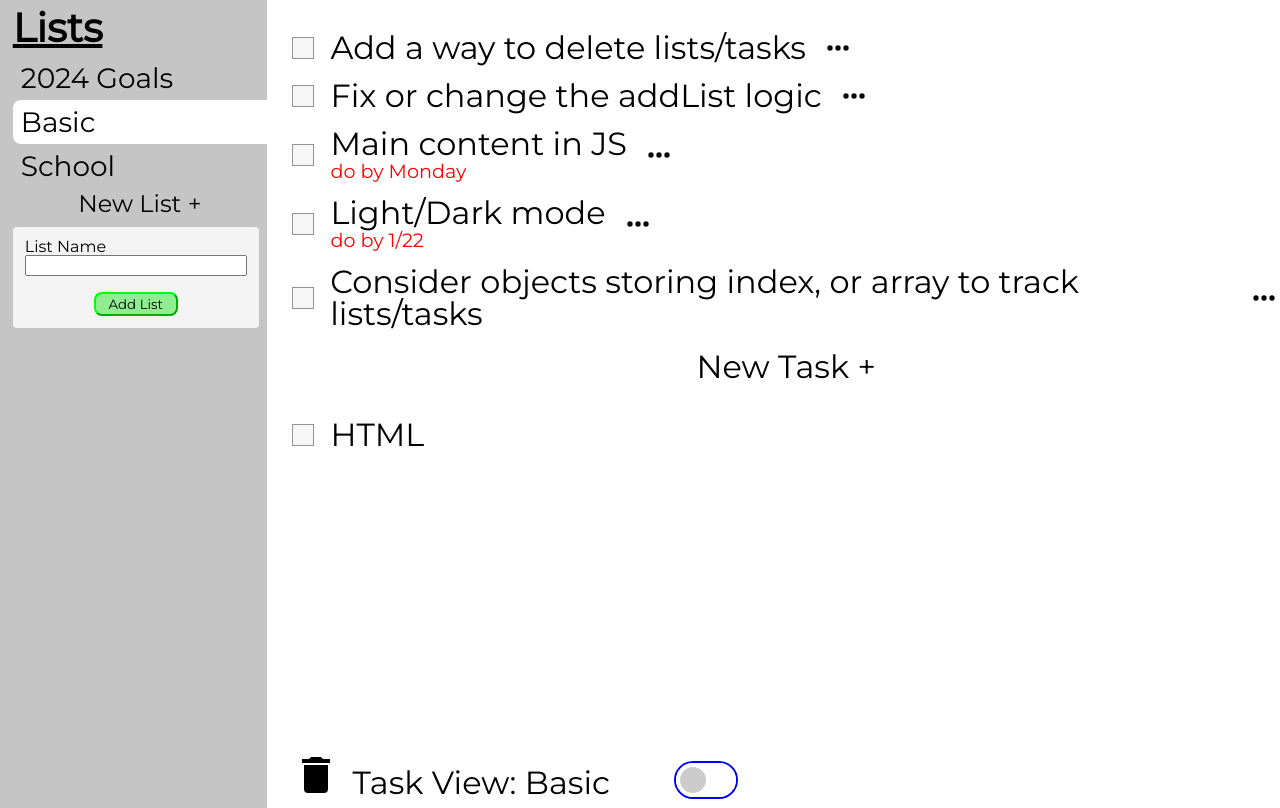
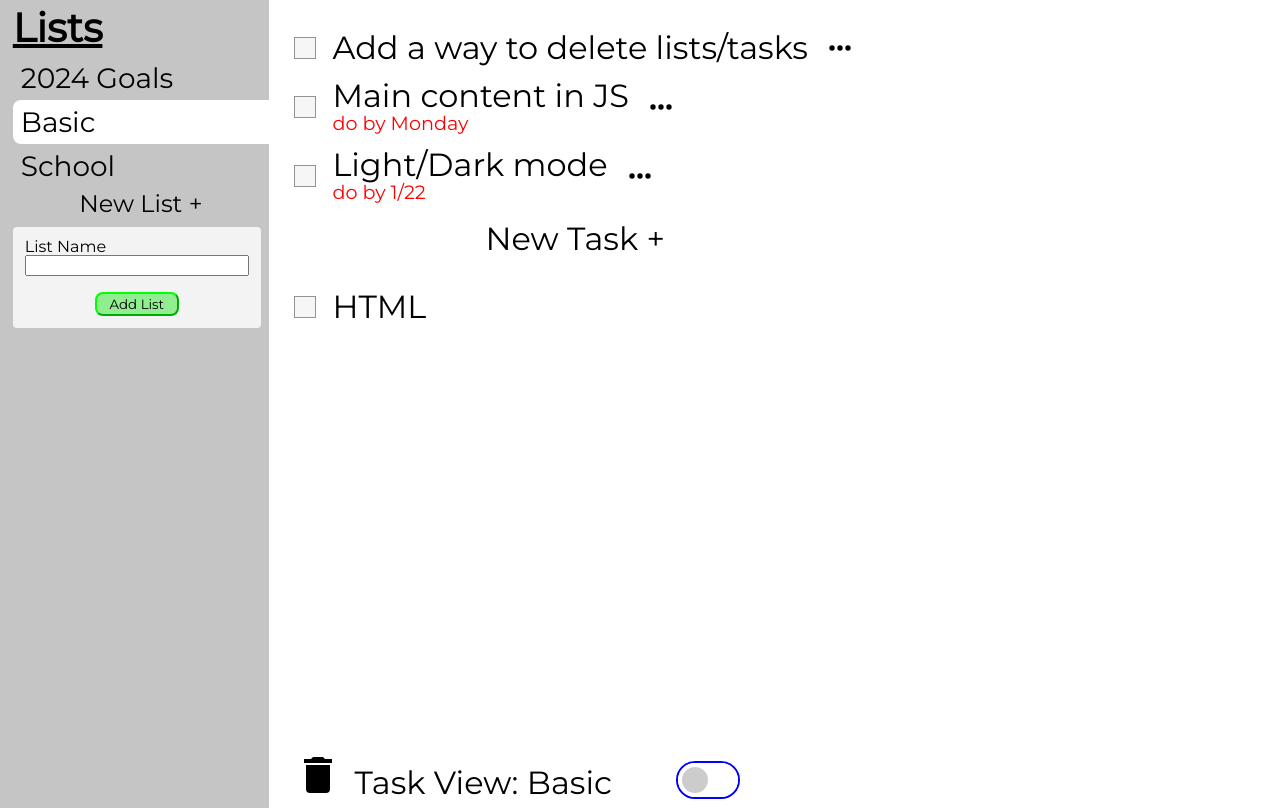
Before and after one commit to AliBa1/to-do-list, a website built with webpack: page dist/index.html in a window 1280 px wide. Built offline with nearby package versions, Linux system fonts and the light colour scheme.

Commit message:
Update index.html

```diff
--- a/dist/index.html
+++ b/dist/index.html
@@ -45,18 +45,6 @@
                 </li>
 
                 <li class="task">
-                    <input type="checkbox" id="task2" name="task2" class="hidden-checkbox">
-                    <label for="task2" class="custom-checkbox">
-                        <div class="checkmark">
-                            <img src="images/tick-mark-icon.svg" alt="Checkmark" class="check-img">
-                        </div>
-                        <p>Fix or change the addList logic</p>
-                    </label>
-
-                    <img src="images/dots-horizontal.svg" alt="Dots" class="option-dots">
-                </li>
-
-                <li class="task">
                     <input type="checkbox" id="task3" name="task3" class="hidden-checkbox">
                     <label for="task3" class="custom-checkbox">
                         <div class="checkmark">
@@ -84,21 +72,6 @@
                         <div>
                             <p>Light/Dark mode</p>
                             <p class="do-by">do by 1/22</p>
-                        </div>
-                    </label>
-
-                    <img src="images/dots-horizontal.svg" alt="Dots" class="option-dots">
-                </li>
-
-                <li class="task">
-                    <input type="checkbox" id="task6" name="task6" class="hidden-checkbox">
-                    <label for="task6" class="custom-checkbox">
-                        <div class="checkmark">
-                            <img src="images/tick-mark-icon.svg" alt="Checkmark" class="check-img">
-                        </div>
-
-                        <div>
-                            <p>Consider objects storing index, or array to track lists/tasks</p>
                         </div>
                     </label>
 
```
